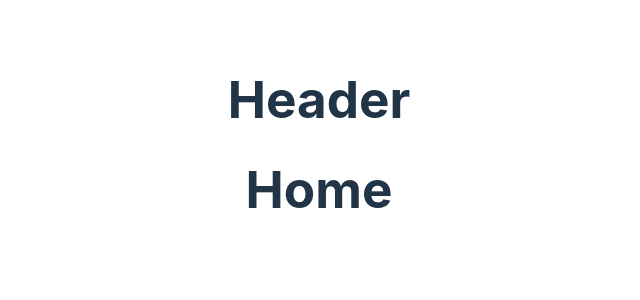
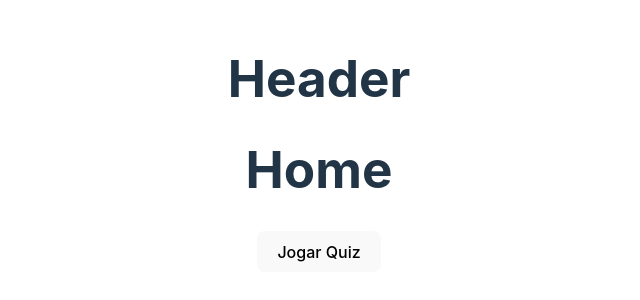
Before and after one commit to EsdrasThiago/digitallaw, a React (Vite) app: page / in a window 1280 px wide. Shown: the part 256-556 px from the top of the page, without its empty margins (321-961 px from the left). Built offline with nearby package versions, Linux system fonts and the light colour scheme.

Commit message:
Adicionando botao para levar ao jogo

```diff
--- a/src/index.css
+++ b/src/index.css
@@ -47,9 +47,9 @@ button {
   cursor: pointer;
   transition: border-color 0.25s;
 }
-/* button:hover {
+button:hover {
   border-color: #646cff;
-} */
+}
 button:focus,
 button:focus-visible {
   outline: 4px auto -webkit-focus-ring-color;
--- a/src/pages/Home.jsx
+++ b/src/pages/Home.jsx
@@ -1,11 +1,18 @@
+import { useNavigate } from "react-router-dom"
 import Header from "../components/Header"
 
 function Home() {
+
+  const navigate = useNavigate()
+  const quizButton = () => {
+    navigate("/game")
+  }
 
   return (
     <div>
       <Header />
       <h1>Home</h1>
+      <button onClick={quizButton}>Jogar Quiz</button>
     </div>
   )
 }
```
